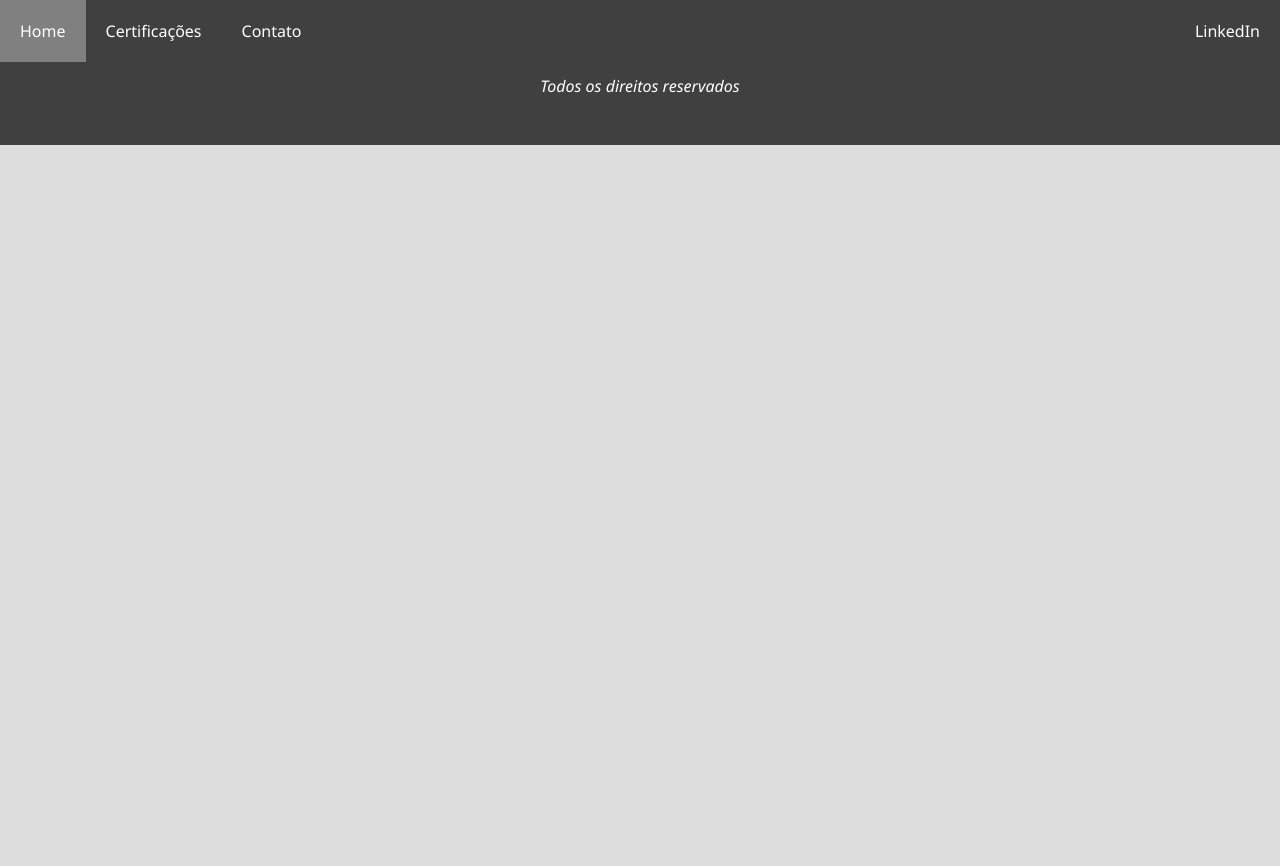
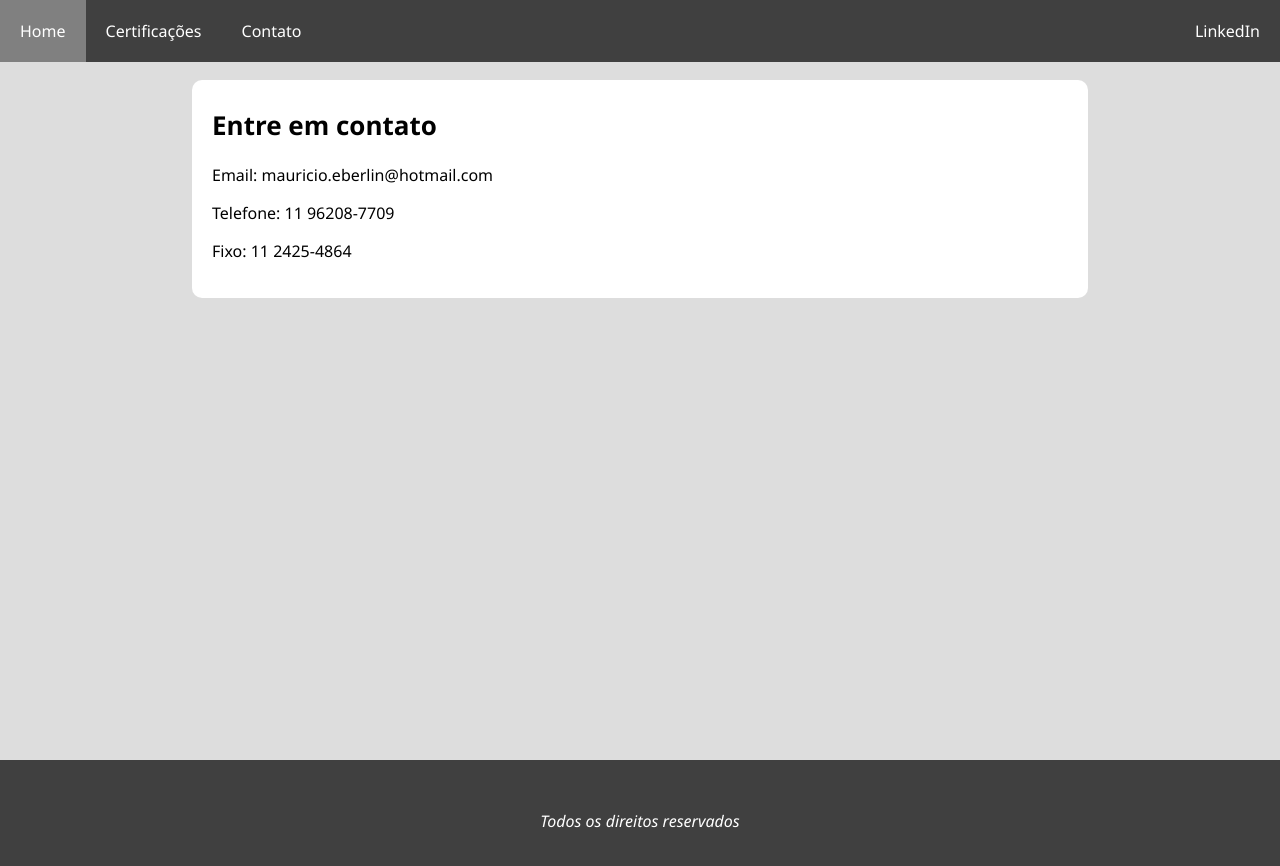
Before and after one commit to mauricioEberlin/curriculo-personalizado, a plain HTML site: page contato.html in a window 1280 px wide. Before the commit the page ends 800 px from the top, so only its background shows below. Drawn offline with Linux system fonts and the light colour scheme.

Commit message:
[07] - Ajuste do footer, limpeza do código

```diff
--- a/contato.html
+++ b/contato.html
@@ -22,7 +22,12 @@
         </nav>
     </header>
 
-    <main class="contato">
+    <main class="secundario">
+        <h2>Entre em contato</h2>
+
+        <p>Email: mauricio.eberlin@hotmail.com</p>
+        <p>Telefone: 11 96208-7709</p>
+        <p>Fixo: 11 2425-4864</p>
 
     </main>
 
--- a/css/style.css
+++ b/css/style.css
@@ -2,47 +2,52 @@ body{
     background-color: #DDDDDD;
     font-family: 'Segoe UI', sans-serif;
     margin: 0px;
+    position: relative;
+    min-height: 100vh;
 }
 
 body.certificados{
     background-image: url(../images/dev-background.jpg);
-    background-repeat: no-repeat;
     background-size: cover;
+    background-position-x: -300px;
 }
 
 nav{
+    background-color: #404040;
     position: fixed;
     top: 0px;
-    left: 0px;
-    background-color: #404040;
     width: 100%;
 }
 
 main{
     background-color: white;
     padding: 5px 20px 20px 20px;
-    border-radius: 10px;
+    margin-left: 15%;
+    margin-right: 15%;
     text-align: justify;
 }
 
 main.principal{
-    margin: 20px 15%;
+    padding-bottom: 140px;
 }
 
-main.certificados{
-    margin: 80px 15% 20px;
+main.secundario{
+    margin-top: 80px;
+    border-radius: 10px;
 }
 
 footer{
+    background-color: #404040;
     color: white;
-    background-color: #404040;
-    height: 80px;
-    padding: 20px;
+    height: 120px;
     text-align: center;
+    position: absolute;
+    bottom: 0;
+    width: 100%;
 }
 
 footer p{
-    margin-top: 30px;
+    margin-top: 50px;
 }
 
 h1{
```
Also changed, not shown: certificados.html (+1 -2 lines).
